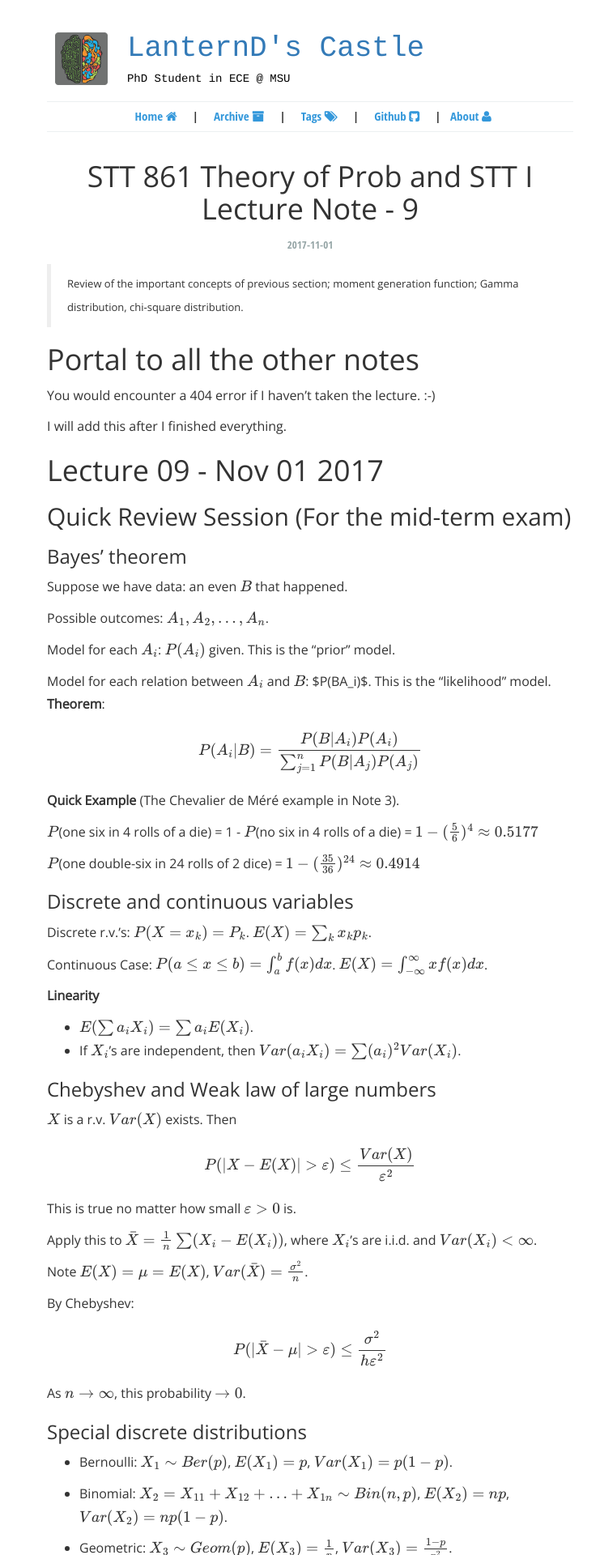
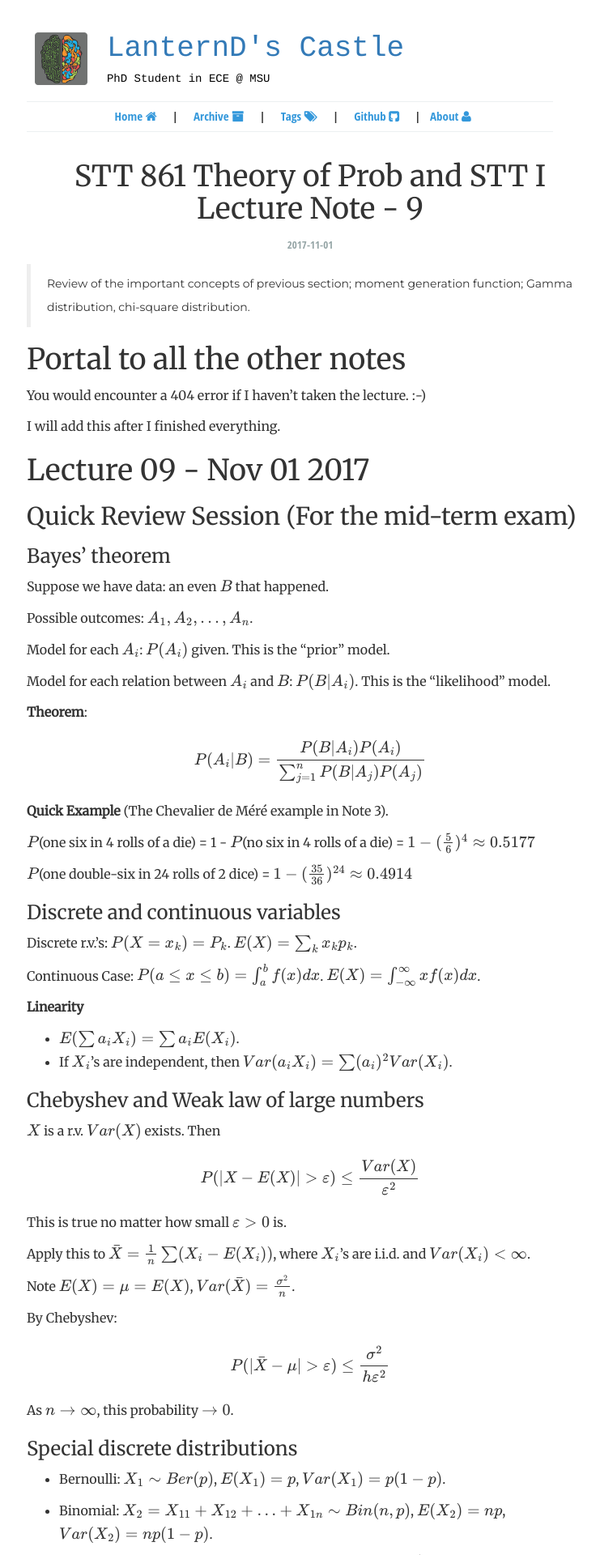
Before and after one commit to LanternD/en.dlyang.me, a Jekyll site: the page built from _posts/2017-11-01-stt-861-lecture-note-9.md, in a window 1280 px wide. Shown: the top 1920 px of the page at 81% size, without its empty margins (257-998 px from the left). Built offline with Jekyll 4.4.1, drawn with Linux system fonts in a browser that asks for light colours; formulas are drawn with MathJax 3; comment, search, counter and statistics services are not loaded.

Commit message:
Change the appearance a little bit.

```diff
--- a/_includes/head.html
+++ b/_includes/head.html
@@ -16,8 +16,10 @@
   <link rel="icon" type="image/png" href="{{ site.favicon }}">
 
   <!-- Google fonts -->
+  <link rel='stylesheet' href='//fonts.googleapis.com/css?family=Merriweather' type='text/css'>
   <link rel='stylesheet' href='//fonts.googleapis.com/css?family=Open+Sans:300' type='text/css'>
   <link rel='stylesheet' href='//fonts.googleapis.com/css?family=Source+Sans+Pro' type='text/css'>
+  <link rel='stylesheet' href='//fonts.googleapis.com/css?family=Montserrat' type='text/css'>
   <script type="text/javascript" src="/assets/js/jquery.min.js"></script>
   <!-- HTML5 Shim and Respond.js IE8 support of HTML5 elements and media queries -->
   <!-- WARNING: Respond.js doesn't work if you view the page via file:// -->
--- a/_posts/2017-11-01-stt-861-lecture-note-9.md
+++ b/_posts/2017-11-01-stt-861-lecture-note-9.md
@@ -27,7 +27,7 @@ Possible outcomes: $A_1,A_2,...,A_n$.
 
 Model for each $A_i$: $P(A_i)$ given. This is the "prior" model.
 
-Model for each relation between $A_i$ and $B$: $P(B|A_i)$. This is the "likelihood" model.
+Model for each relation between $A_i$ and $B$: $P(B\|A_i)$. This is the "likelihood" model.
 
 **Theorem**:
 
--- a/assets/css/blog.css
+++ b/assets/css/blog.css
@@ -10,7 +10,7 @@
     text-align: left;;
     /*text-shadow: 0 1px 0 rgba(0,0,0,.1);*/
     background-color: #fff;
-    max-width: 650px;
+    max-width: 700px;
     width: 90%;
     margin: 30px auto;
 /*background-color: #6f5499;
@@ -104,10 +104,10 @@ nav.menu li:last-child {
  */
 
 .blogmain {
-    max-width: 650px;
+    max-width: 700px;
     width: 90%;
     margin: 20px auto;
-    font-family: "Roboto Slab", "Merriweather", "Open Sans", "Helvetica Neue", Helvetica, Arial, "Nimbus L", sans-serif;
+    font-family: "Merriweather", "Roboto Slab", "Open Sans", "Helvetica Neue", Helvetica, Arial, "Nimbus L", sans-serif;
     font-size: 16px;
     line-height: 1.8em;
 }
@@ -121,7 +121,7 @@ article.preview {
 }
 
 .post-section {
-    font-size: 15px;
+    font-size: 16px;
 }
 
 .post-time {
@@ -145,7 +145,8 @@ p.readmore {
  */
 
 blockquote {
-     font-size: 13px;
+    font-family: "Montserrat", Arial;
+    font-size: 14px;
 }
 
 .article-title {
```
Also changed, not shown: _posts/2017-11-08-stt-861-lecture-note-10.md (+1 -1 lines). Lines whose indentation alone changed are shown as unchanged.
